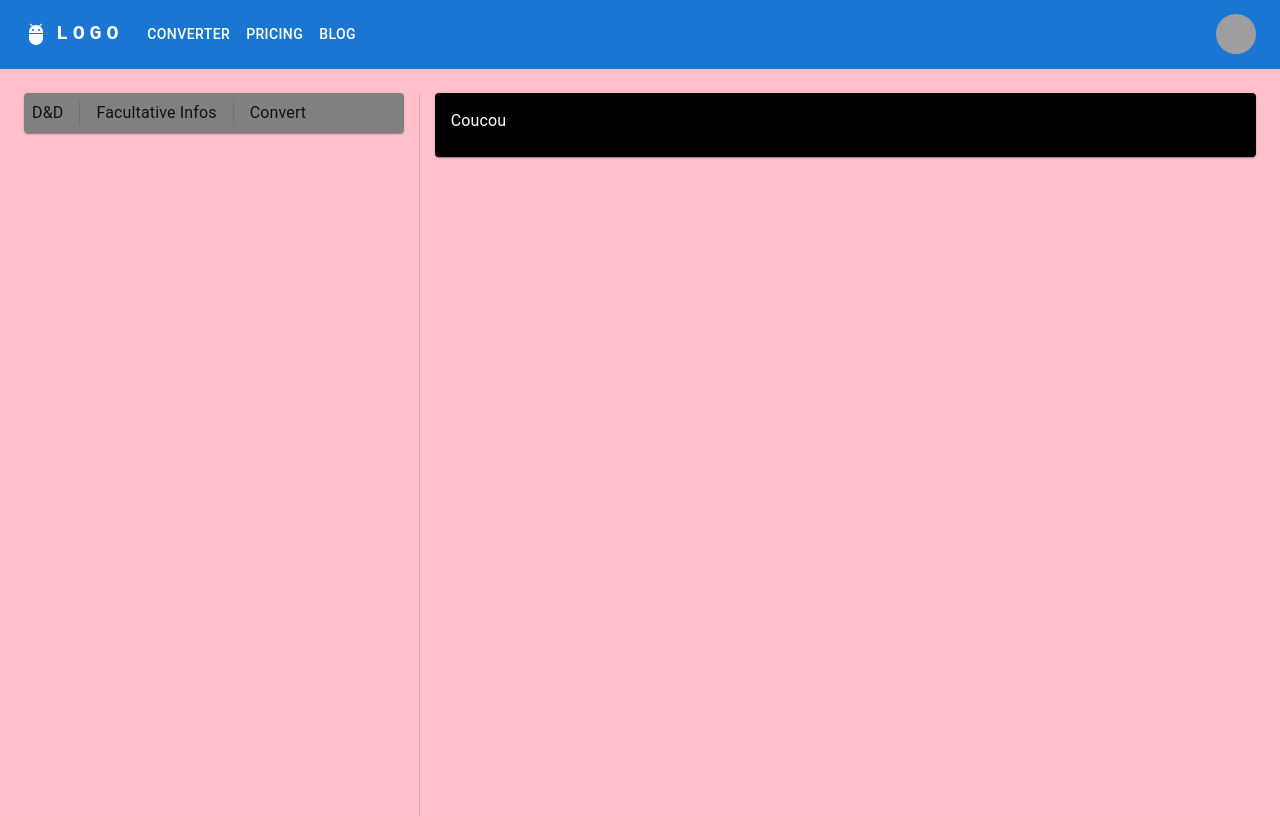
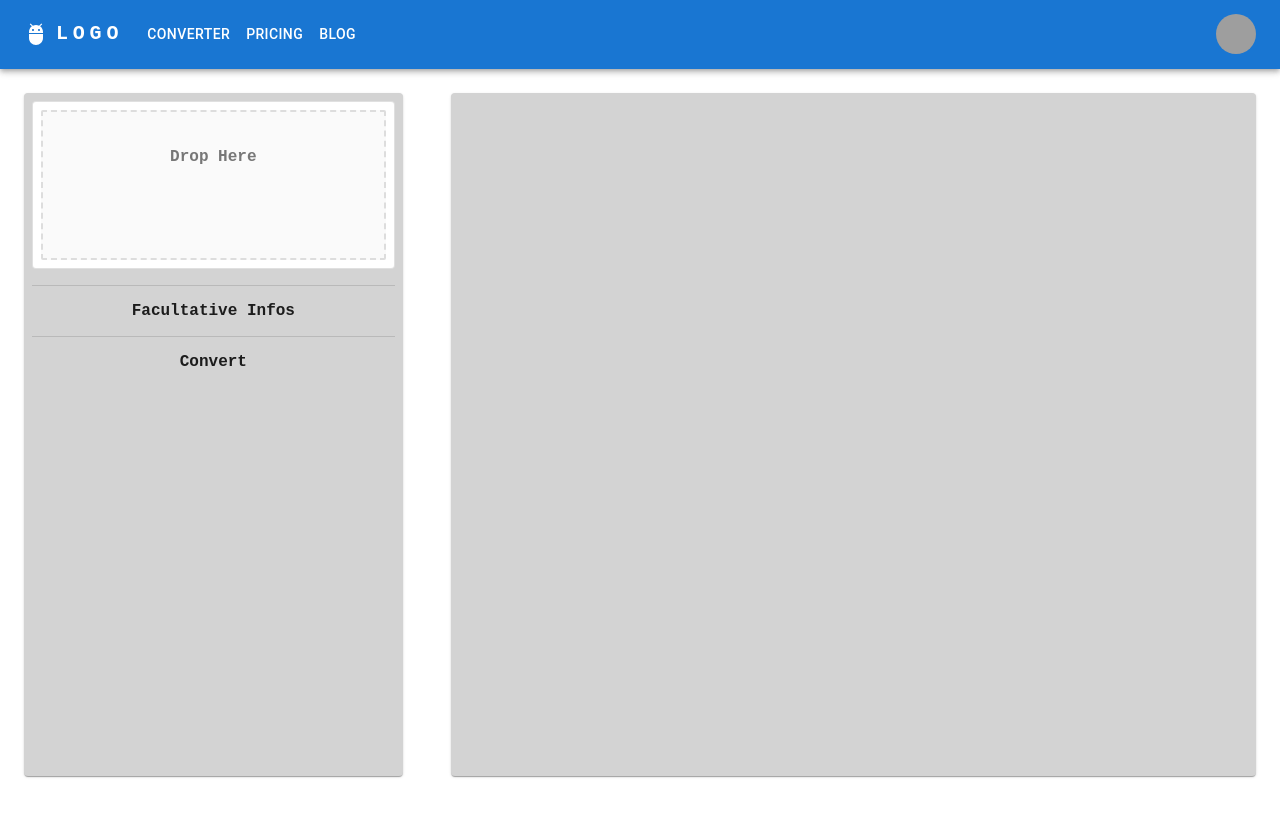
Before and after one commit to YoussefBA-codings/TabloydAi-Front, a Next.js app: page /converter in a window 1280 px wide. Shown: the top 816 px of the page. Built offline with nearby package versions, Linux system fonts and the light colour scheme; grey boxes are pictures that could not be loaded.

Commit message:
add: Dropzone front feature & SASS module + clear code

```diff
--- a/package.json
+++ b/package.json
@@ -21,6 +21,10 @@
     "next": "13.2.1",
     "react": "18.2.0",
     "react-dom": "18.2.0",
+    "react-dropzone": "^14.2.3",
     "typescript": "4.9.5"
+  },
+  "devDependencies": {
+    "sass": "^1.58.3"
   }
 }
--- a/src/components/CheckerComponent.component.tsx
+++ b/src/components/CheckerComponent.component.tsx
@@ -1,14 +1,20 @@
 import React from 'react';
+
+// CSS Import
+import converterStyle from "./../styles/converter/index.module.scss"
+
+// MUI Export
 import Card from '@mui/material/Card';
 import CardContent from '@mui/material/CardContent';
 
+// Components Export
 
-const converter = () => {
+
+
+export default function ChekerArea()  {
   return (
-    <Card sx={{ backgroundColor: 'black', color: 'white' }}>
-      <CardContent>Coucou</CardContent>
+    <Card className={converterStyle.chekerArea}>
+      <CardContent></CardContent>
     </Card>
   );
 };
-
-export default converter;
--- /dev/null
+++ b/src/components/Dorpzone.component.tsx
@@ -0,0 +1,93 @@
+import React,{ useCallback, useMemo} from 'react';
+import {useDropzone} from "react-dropzone";
+
+// CSS Import
+import dropzoneStyle from "./../styles/dropzone.module.scss"
+
+// MUI Import
+import Card from '@mui/material/Card';
+import CardActions from '@mui/material/CardActions';
+import CardContent from '@mui/material/CardContent';
+
+// Components Import
+
+
+
+const baseStyle = {
+  height: '150px',
+  flex: 1,
+  display: 'flex',
+  flexDirection: 'column',
+  alignItems: 'center',
+  padding: '20px',
+  borderWidth: 2,
+  borderRadius: 2,
+  borderColor: '#DDD',
+  borderStyle: 'dashed',
+  backgroundColor: '#fafafa',
+  color: '#777',
+  outline: 'none',
+  transition: 'border .24s ease-in-out'
+};
+
+const focusedStyle = {
+  borderColor: '#2196f3'
+};
+
+const acceptStyle = {
+  borderColor: '#00e676'
+};
+
+const rejectStyle = {
+  borderColor: '#ff1744'
+};
+
+let filesElement: any = null
+
+
+
+export default function DropzoneComponent() {
+
+  const onDrop = useCallback((acceptedFiles: any) => {
+    console.log(acceptedFiles);
+    filesElement = acceptedFiles.map((file: any) => (
+      <li key={file.path}>
+        {file.path} - {file.size} bytes
+      </li>
+    ))
+  }, [])
+
+  const { getRootProps, getInputProps, isFocused, isDragAccept, isDragReject } = useDropzone({ accept: { 'image/*': [] }, onDrop })
+
+  const style = useMemo(() => ({
+    ...baseStyle,
+    ...(isFocused ? focusedStyle : {}),
+    ...(isDragAccept ? acceptStyle : {}),
+    ...(isDragReject ? rejectStyle : {})
+  }), [
+    isFocused,
+    isDragAccept,
+    isDragReject
+  ]);
+
+
+  return (
+    <Card variant="outlined" className={dropzoneStyle.dropzoneArea}>
+      <CardActions>
+        <div {...getRootProps({style} as any)}>
+          <input {...getInputProps()}/>
+          <p>Drop Here</p>
+        </div>
+      </CardActions>
+      {
+        filesElement
+        ? <CardContent>
+          <aside>
+          <ul>{filesElement}</ul>
+          </aside>
+        </CardContent>
+        : null
+      }
+    </Card>
+  );
+};
--- a/src/components/UploadComponent.component.tsx
+++ b/src/components/UploadComponent.component.tsx
@@ -1,27 +1,36 @@
 import React from 'react';
-import { Card, CardActions, Grid, Box, Stack, Divider } from '@mui/material';
 
-const UploadComponent = () => {
+// CSS Import
+import converterStyle from "./../styles/converter/index.module.scss"
+
+// MUI Export
+import Card from '@mui/material/Card';
+import CardActions from '@mui/material/CardActions';
+import Stack from '@mui/material/Stack';
+import Divider  from '@mui/material/Divider';
+
+// Components Export
+import DropzoneComponent from './Dorpzone.component';
+
+
+
+export default function UploadComponent() {
   return (
-    <Card sx={{ backgroundColor: 'grey', }}>
+    <Card className={converterStyle.uploadArea}>
       <CardActions>
-        <Stack direction="row"
-          divider={<Divider orientation="vertical" flexItem />}
+        <Stack
+          className={converterStyle.uploadArea__stack}
+          divider={<Divider flexItem />}
           spacing={2}
-          sx={{ 'max-width': '100%' }}>
-          <p>D&D</p>
+          direction="column"
+          alignItems="center"
+          justifyContent="space-around"
+        >
+          <DropzoneComponent />
           <p>Facultative Infos</p>
           <p>Convert</p>
         </Stack>
-
-        {/* <Grid container>
-          <Grid id="dragAndDrop" item lg={12} sx={{ backgroundColor: 'red' }}>D&D</Grid>
-          <Grid id="facultativeInfos" item lg={12} sx={{ backgroundColor: 'green' }}>Facultative Infos</Grid>
-          <Grid id="submitConvert" item lg={12} sx={{ backgroundColor: 'blue' }}>Convert</Grid>
-        </Grid> */}
       </CardActions>
     </Card >
   );
 };
-
-export default UploadComponent;
--- /dev/null
+++ b/src/pages/_app.tsx
@@ -0,0 +1,17 @@
+// CSS Import
+import './../styles/globals.scss'
+
+// MUI Import
+
+// Components Import
+import ResponsiveAppBar from '@/components/Navbar.component'
+
+
+
+export default function TablAIdApp({Component, pageProps}: any) {
+  return <>
+    <ResponsiveAppBar/>
+    <Component {...pageProps} />
+  </>
+
+}
--- a/src/pages/converter.tsx
+++ b/src/pages/converter.tsx
@@ -1,33 +1,28 @@
 import React from 'react';
-import Divider from '@mui/material/Divider';
-import Card from '@mui/material/Card';
+
+// CSS Import
+import converterStyle from "./../styles/converter/index.module.scss"
+
+// MUI Export
 import Grid from '@mui/material/Grid';
-import Stack from '@mui/material/Stack';
-import CssBaseline from '@mui/material/CssBaseline';
 
-import ResponsiveAppBar from '@/components/navbar'
+// Components Export
 import UploadComponent from '@/components/UploadComponent.component'
 import CheckerComponent from '@/components/CheckerComponent.component'
 
-const converter = () => {
+
+
+export default function Converter() {
   return (
     <>
-      <CssBaseline />
-      <ResponsiveAppBar />
-
-      <Grid container justifyContent="space-between" sx={{ padding: '24px', height: '100vh', backgroundColor: 'pink' }}>
-        <Grid item lg={3.7}>
+      <Grid container justifyContent="space-between" rowSpacing={0} className={converterStyle.converterContainer}>
+        <Grid item lg={4} className={converterStyle.converterGridItems}>
           <UploadComponent />
         </Grid>
-        <Grid item>
-          <Divider orientation="vertical" />
-        </Grid>
-        <Grid item lg={8}>
+        <Grid item lg={8} className={converterStyle.converterGridItems}>
           <CheckerComponent />
         </Grid>
       </Grid>
     </>
   );
 };
-
-export default converter;
--- /dev/null
+++ b/src/styles/converter/index.module.scss
@@ -0,0 +1,22 @@
+.converterContainer{
+  height: calc(100vh - 68.5px);
+
+  .converterGridItems{
+    padding: 24px;
+  }
+
+  .uploadArea{
+    height: 100%;
+    background-color: lightgrey;
+
+    .uploadArea__stack{
+      width: 100%;
+      height: 100%;
+    }
+  }
+
+  .chekerArea{
+    height: 100%;
+    background-color: lightgrey;
+  }
+}
--- /dev/null
+++ b/src/styles/dropzone.module.scss
@@ -0,0 +1,3 @@
+.dropzoneArea{
+  width: 100%;
+}
--- a/src/styles/globals.css
+++ /dev/null
@@ -1,5 +0,0 @@
-.udploadComponent{
-  width: 100%;
-  height: 100%;
-  background-color: red;
-}
--- /dev/null
+++ b/src/styles/globals.scss
@@ -0,0 +1,13 @@
+html, body{
+  padding: 0;
+  margin: 0;
+  font-family: 'Courier New', Courier, monospace;
+  font-weight: bold;
+}
+
+a{
+  color: inherit;
+  text-decoration: none;
+}
+
+*{ box-sizing: border-box; }
```
Also changed, not shown: src/pages/index.tsx (+6 -6 lines), src/components/Navbar.component.tsx (renamed from src/components/navbar.tsx).
